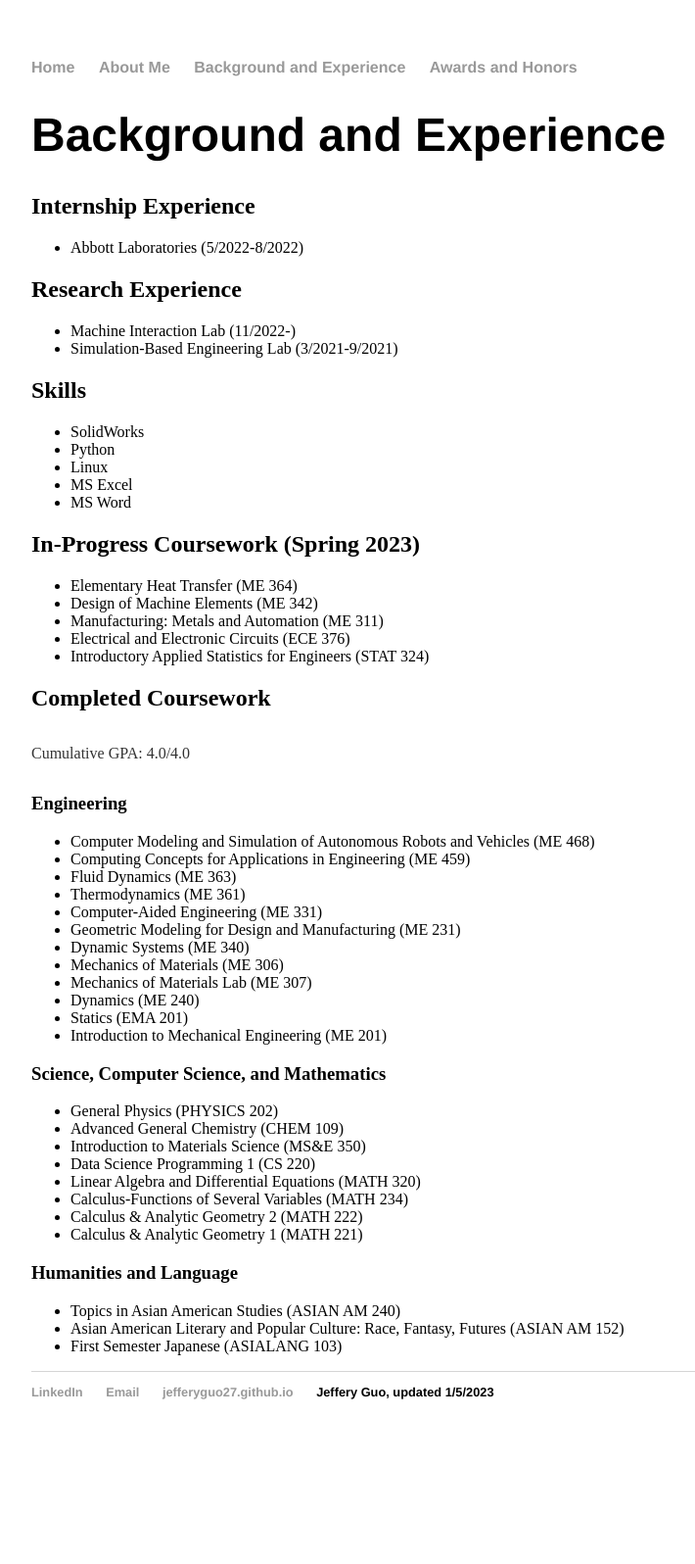
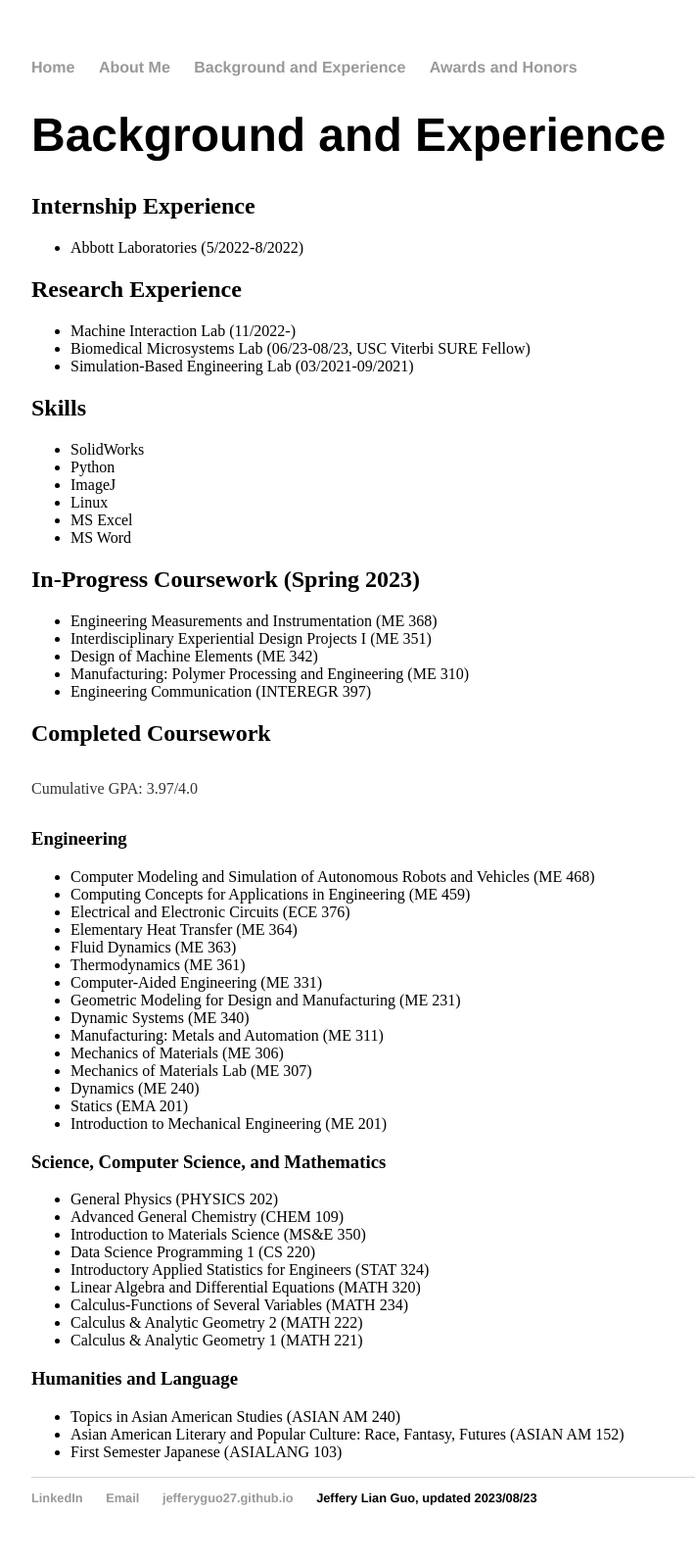
Before and after one commit to jefferyguo27/jefferyguo27.github.io, a Jekyll site: the page built from background/index.html, in a window 1280 px wide. Shown: the whole page at 98% size, without its empty margins (160-870 px from the left). Built offline with Jekyll 4.4.1, drawn with Linux system fonts in a browser that asks for light colours; before the commit the page ends 1488 px from its top, so only the background shows below that.

Commit message:
updated all pages to date

```diff
--- a/_layouts/default.html
+++ b/_layouts/default.html
@@ -21,10 +21,10 @@
 			</div><!-- /.container -->
 			<footer>
 	    		<ul>
-					<li><a href="https://www.linkedin.com/in/jeffery-guo-b3297422b/">LinkedIn</a></li>
+					<li><a href="https://www.linkedin.com/in/jefflguo/">LinkedIn</a></li>
 	        		<li><a href="mailto:jlguo2@wisc.edu">Email</a></li>
 	        		<li><a href="https://jefferyguo27.github.io/">jefferyguo27.github.io</a></li>
-					<li>Jeffery Guo, updated 1/5/2023</a></li>
+					<li>Jeffery Lian Guo, updated 2023/08/23</a></li>
 				</ul>
 			</footer>
 		</body>
--- a/about/index.html
+++ b/about/index.html
@@ -11,7 +11,7 @@ title: About Me
 
     <img src="../images/uw_engr_campus.jpg" alt="uw_engr_campus" height="300">
 
-	<p>Jeffery Guo is from Eden Prairie, MN and is currently a junior studying Mechanical Engineering at the University of Wisconsin-Madison, expected to graduate May 2024.</p>
-    <p>Jeffery plans to pursue a PhD in Mechanical Engineering and is interested in medical robotics research, particularly with soft robots.</p>
-    <p>In his free time, Jeffery enjoys playing piano and guitar, producing music, working out at the gym, and playing soccer.</p>
+	<p>Jeffery Guo is from Eden Prairie, MN and is currently a senior studying Mechanical Engineering at the University of Wisconsin-Madison, expected to graduate May 2024.</p>
+    <p>Jeffery plans to pursue a PhD in Mechanical Engineering and is interested in research with medical applications such as MEMS and soft micro- and milli-scale robots.</p>
+    <p>In his free time, Jeffery enjoys playing piano, violin, and guitar, producing <a href="https://open.spotify.com/artist/7B7QfBZP6MfFd51Q3pPCIA?si=83c3612f7a6c4748">music</a>, working out at the gym, and playing soccer.</p>
 </div>
--- a/background/index.html
+++ b/background/index.html
@@ -13,7 +13,8 @@ title: Background and Experience
 	<h2>Research Experience</h2>
 	<ul>
 		<li>Machine Interaction Lab (11/2022-)</li>
-		<li>Simulation-Based Engineering Lab (3/2021-9/2021) </li>
+		<li>Biomedical Microsystems Lab (06/23-08/23, USC Viterbi SURE Fellow)</li>
+		<li>Simulation-Based Engineering Lab (03/2021-09/2021)</li>
 
 	</ul>
 
@@ -21,6 +22,7 @@ title: Background and Experience
 	<ul>
 		<li>SolidWorks</li>
 		<li>Python</li>
+		<li>ImageJ</li>
 		<li>Linux</li>
 		<li>MS Excel</li>
 		<li>MS Word</li>
@@ -28,25 +30,28 @@ title: Background and Experience
 
 	<h2>In-Progress Coursework (Spring 2023)</h2>
 	<ul>
-		<li>Elementary Heat Transfer (ME 364)</li>
+		<li>Engineering Measurements and Instrumentation (ME 368)</li>
+		<li>Interdisciplinary Experiential Design Projects I (ME 351)</li>
 		<li>Design of Machine Elements (ME 342)</li>
-		<li>Manufacturing: Metals and Automation (ME 311)</li>
-		<li>Electrical and Electronic Circuits (ECE 376)</li>
-		<li>Introductory Applied Statistics for Engineers (STAT 324)</li>
+		<li>Manufacturing: Polymer Processing and Engineering (ME 310)</li>
+		<li>Engineering Communication (INTEREGR 397)</li>
 	</ul>
 
 	<h2>Completed Coursework</h2>
-	<p><font size="3">Cumulative GPA: 4.0/4.0</font></p>
+	<p><font size="3">Cumulative GPA: 3.97/4.0</font></p>
 
 	<h3>Engineering</h3>
 	<ul>
 		<li>Computer Modeling and Simulation of Autonomous Robots and Vehicles (ME 468)</li>
 		<li>Computing Concepts for Applications in Engineering (ME 459)</li>
+		<li>Electrical and Electronic Circuits (ECE 376)</li>
+		<li>Elementary Heat Transfer (ME 364)</li>
 		<li>Fluid Dynamics (ME 363)</li>
 		<li>Thermodynamics (ME 361)</li>
 		<li>Computer-Aided Engineering (ME 331)</li>
 		<li>Geometric Modeling for Design and Manufacturing (ME 231)</li>
 		<li>Dynamic Systems (ME 340)</li>
+		<li>Manufacturing: Metals and Automation (ME 311)</li>
 		<li>Mechanics of Materials (ME 306)</li>
 		<li>Mechanics of Materials Lab (ME 307)</li>
 		<li>Dynamics (ME 240)</li>
--- a/honors/index.html
+++ b/honors/index.html
@@ -6,7 +6,7 @@ title: Awards and Honors
 	<h1>Awards and Honors</h1>
     <ul>
         <li>William F. Vilas Scholarship (2022-2023 Academic Year)</li>
-        <li>Dean's Honor List (Fall 2020, Spring 2021, Fall 2021, Spring 2022, Fall 2022)</li>
+        <li>Dean's Honor List (Fall 2020, Spring 2021, Fall 2021, Spring 2022, Fall 2022, Spring 2023)</li>
     </ul>
 
 </div>
--- a/index.html
+++ b/index.html
@@ -5,6 +5,7 @@ title: Home
 <div class="blurb">
 	<h1>Jeffery Guo</h1>
 	<img src="images/face1.jpg" alt="face1" width="400">
-	<p><strong>Jeffery Guo</strong> is a third-year undergraduate student pursuing a <strong>B.S. in Mechanical Engineering</strong> (expected May 2024) at the <strong>University of Wisconsin-Madison.</strong></p>
-	<p>Jeffery intends to pursue a PhD in Mechanical Engineering following the completion of his undergraduate studies. Jeffery is most interested in medical robotics research, particularly with soft robots.</p>
+	<p><strong>Jeffery Guo</strong> is a fourth-year undergraduate student pursuing a <strong>B.S. in Mechanical Engineering</strong> (expected May 2024) at the <strong>University of Wisconsin-Madison.</strong></p>
+	<p>Jeffery intends to pursue a PhD in Mechanical Engineering following the completion of his undergraduate studies. Jeffery is most interested in
+		highly interdisciplinary research with biomedical applications, such as MEMS and soft microrobots. </p>
 </div>
```
Also changed, not shown: other parts of background/index.html (+1 -0 lines).
